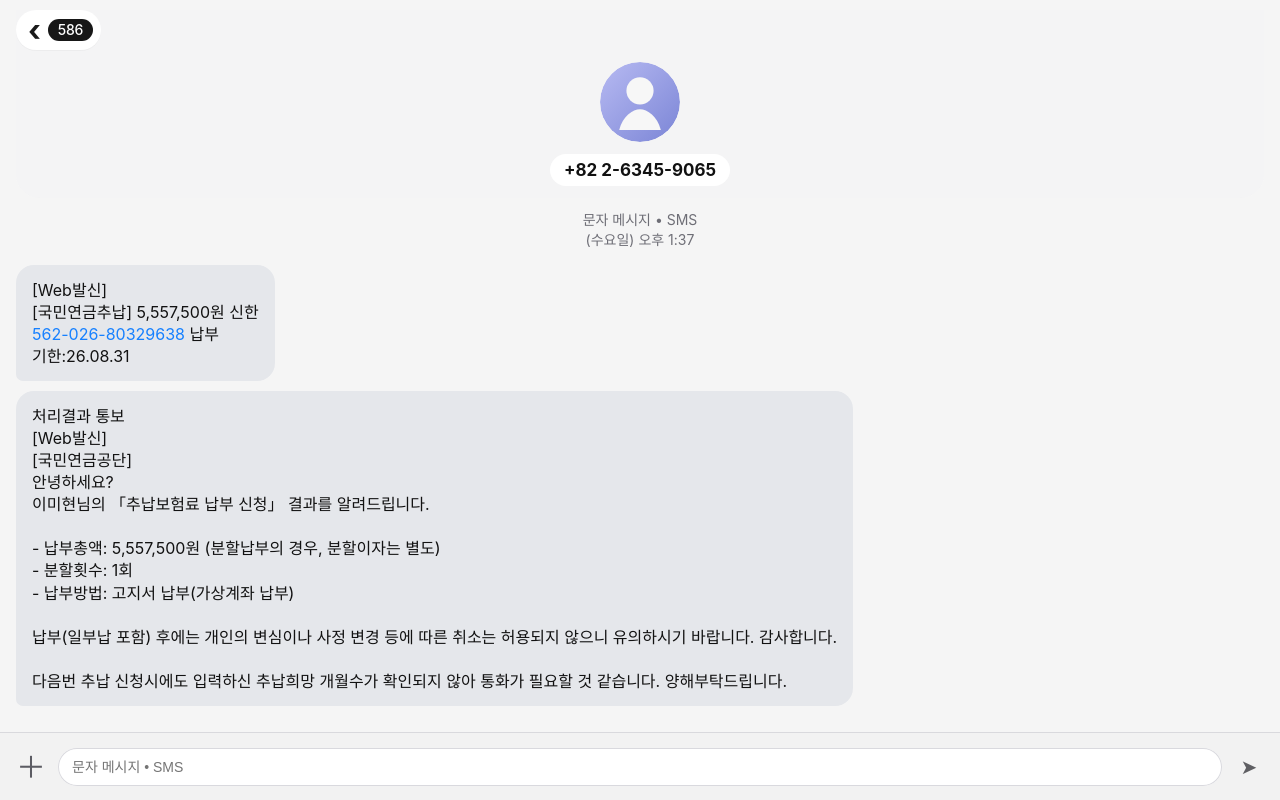
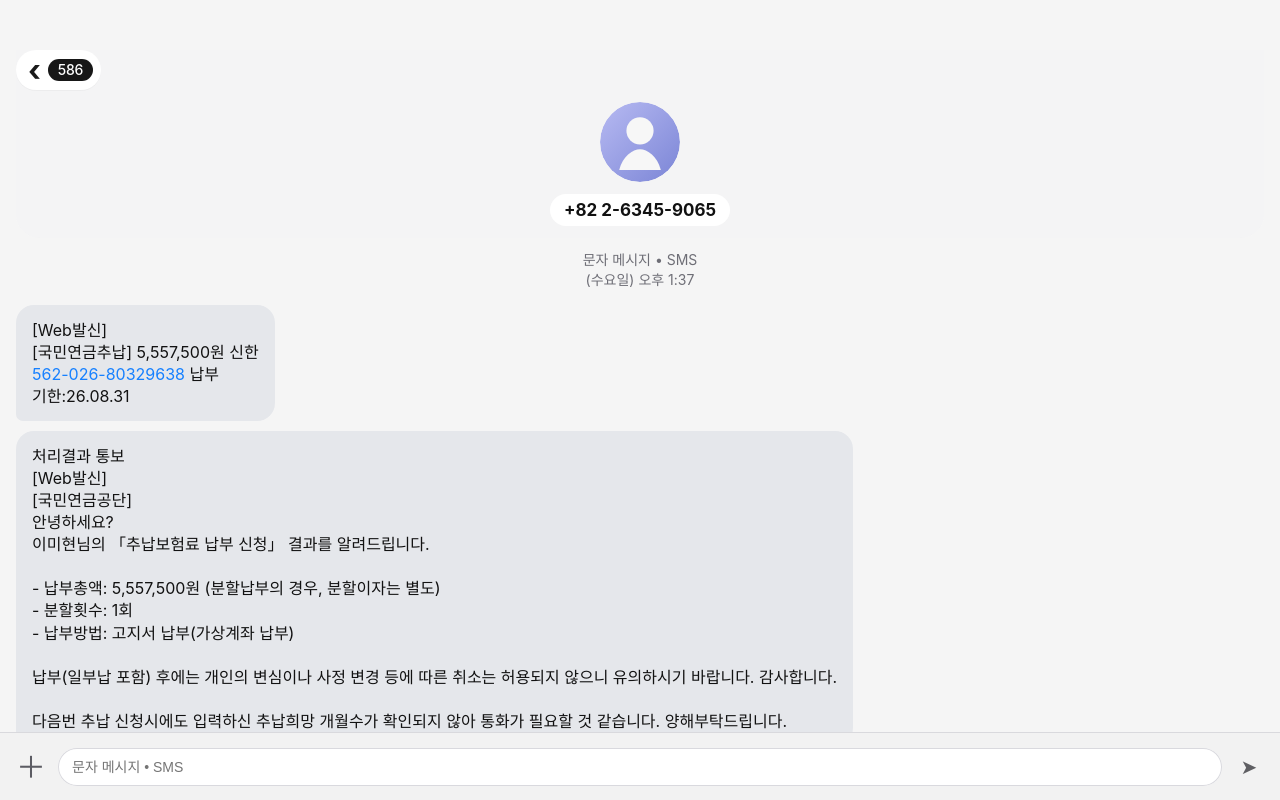
Before and after one commit to lgtmiii/11, a plain HTML site: page index.html in a window 1280 px wide. Drawn offline with Linux system fonts and the light colour scheme.

Commit message:
Adjust padding in top-stage class

```diff
--- a/index.html
+++ b/index.html
@@ -40,8 +40,7 @@
 
 .top-stage {
     position: relative;
-    padding: 10px 16px 0;
-    background: #f5f5f5;
+    padding: 50px 16px 0;
 }
 
 .top-card {
```
